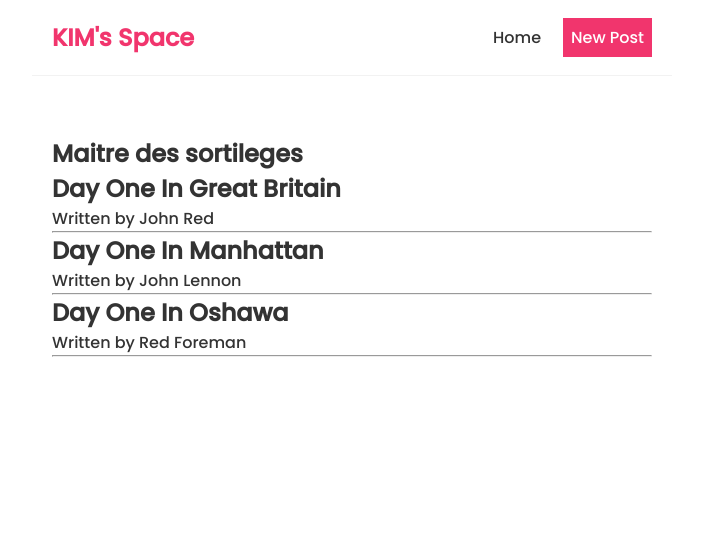
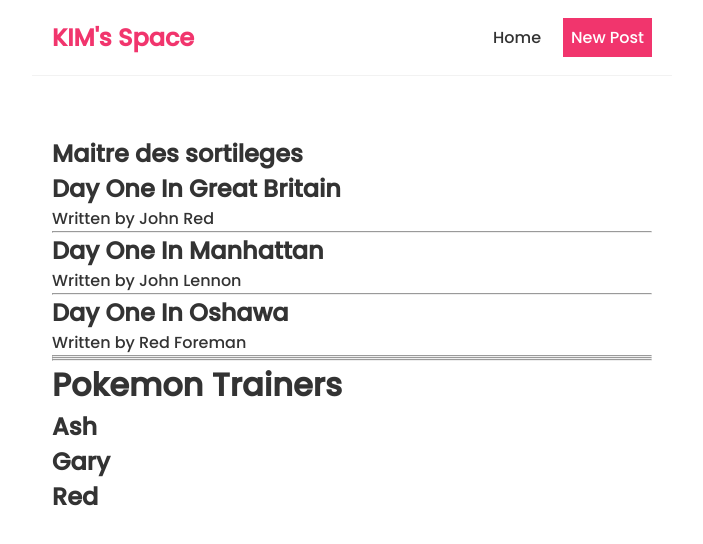
Before and after one commit to akshaycodeur/reagir, a React (Create React App) app: page / in a window 1280 px wide. Shown: the top 544 px of the page, without its empty margins (288-991 px from the left). Built offline with nearby package versions, Linux system fonts and the light colour scheme.

Commit message:
Props testing react

```diff
--- a/src/BlogList.js
+++ b/src/BlogList.js
@@ -1,20 +1,28 @@
 const BlogList = (props) => {
     const blogs = props.blogs;
-
+    const people = props.people;
     const title = props.title;
-
+    const theirTitle = props.theirTitle;
     return (
         <div className="blog-list">
+
             <h2>{title}</h2>
+
             {blogs.map((blogpost) => (
                 <div className="blog-preview" key={blogpost.id}>
                     <h2>{blogpost.title}</h2>
                     <p>Written by {blogpost.author}</p>
                     <hr />
                 </div>
-            )
-
-            )}
+            ))}
+            <hr />
+            <hr />
+            <h1>{theirTitle}</h1>
+            {people.map((people) => (
+                <div className="blogp-preview" key={people.id}>
+                    <h2>{people.name}</h2>
+                </div>
+            ))}
 
         </div>
      );
--- a/src/Home.js
+++ b/src/Home.js
@@ -12,13 +12,15 @@ const Home = () => {
     const [people,setPeople] = useState([
         {name: 'Ash', age: 13, id:1},
         {name: 'Gary', age: 33, id:2},
-        {name: 'Red', age: 23, id:3},
+        {name: 'Red', age: 23, id:3}
 
-    ])
+    ]);
+
+    const theirTitle = 'Pokemon Trainers';
 
     return (
         <div className="home">
-            <BlogList blogs={blogs} title="Maitre des sortileges" />
+            <BlogList blogs={blogs} title="Maitre des sortileges" people={people} theirTitle={theirTitle}/>
         </div>
      );
 }
```
